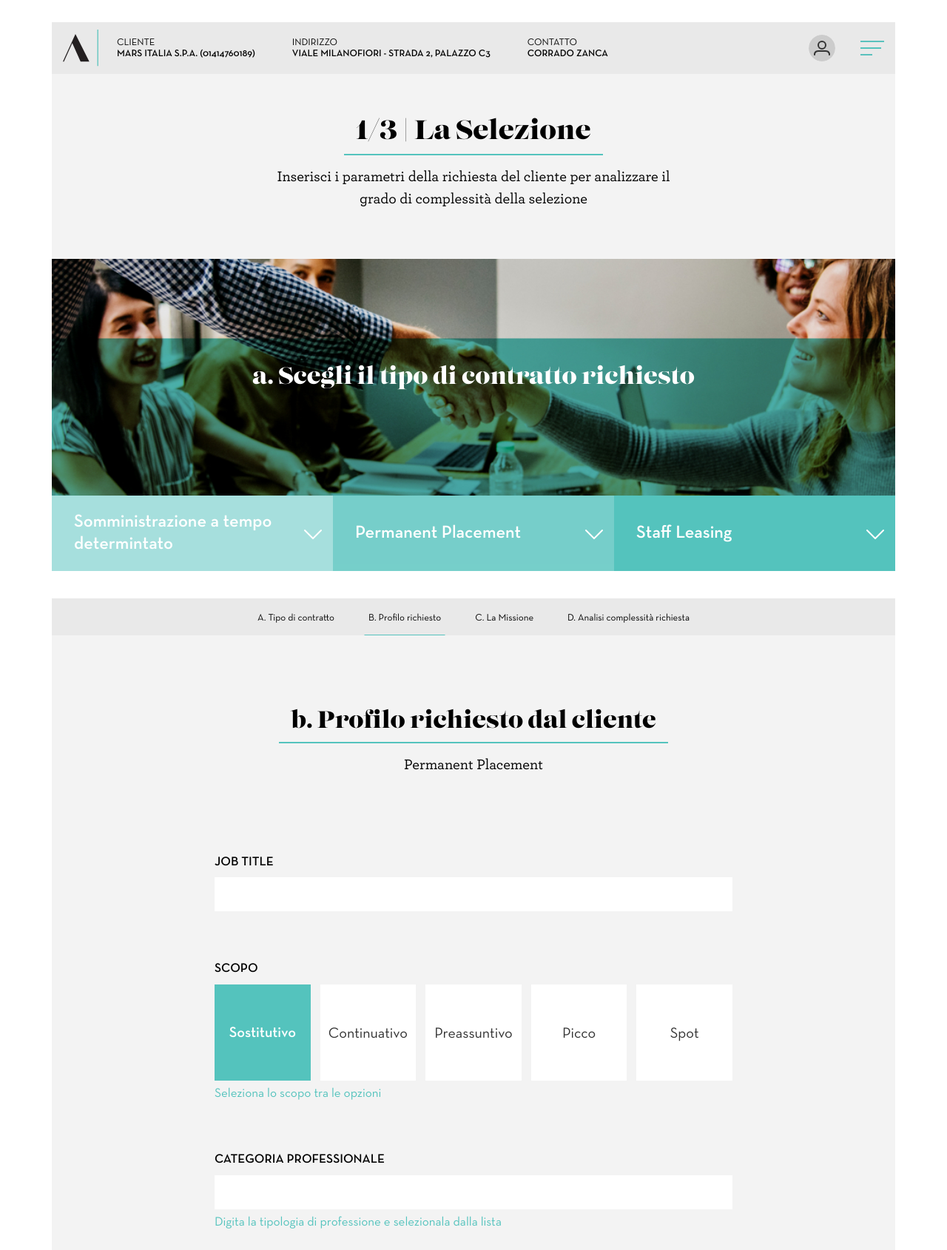
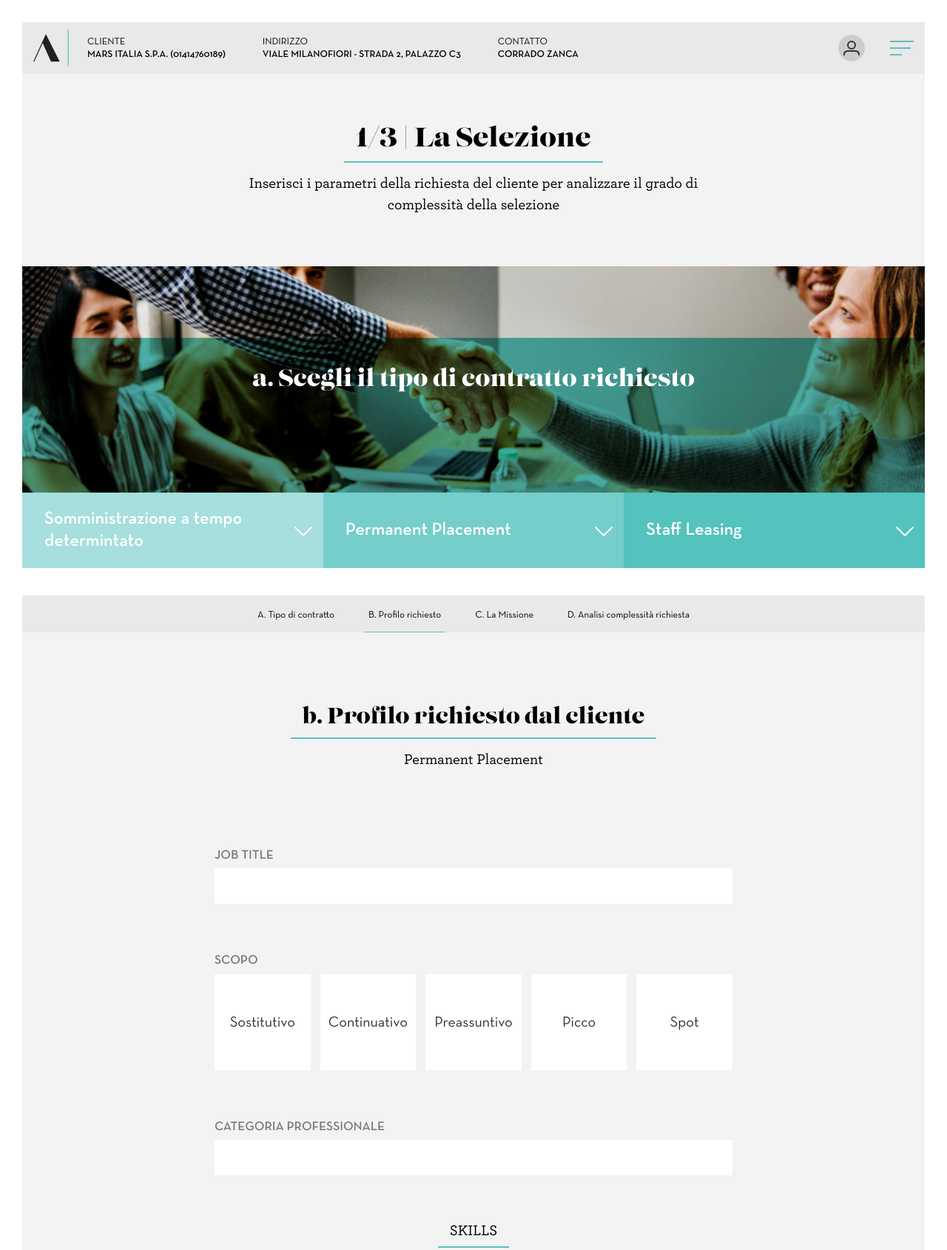
Before and after one commit to foria/adecco, a website: page app/index.html in a window 1280 px wide. Shown: the top 1690 px of the page at 74% size. Drawn offline with nearby package versions, Linux system fonts and the light colour scheme; files that its build step writes are made by us from their sources; files whose address does not match are found by name.

Commit message:
moved to bootstrap 3, header fixed, 100% height of 1st section

```diff
--- a/app/index.html
+++ b/app/index.html
@@ -8,15 +8,17 @@
     <title>ADECCO</title>
     <!-- Place favicon.ico in the root directory -->
 
+    <link rel="stylesheet" href="styles/bootstrap.min.css">
+
     <!-- build:css styles/main.css -->
     <link rel="stylesheet" href="styles/main.css">
     <!-- endbuild -->
   </head>
   <body>
-    <header class="container d-flex align-items-center">
+    <header>
       <a class="logo" hre="#"><img src="img/monogram.svg"></a>
 
-      <dl class="client-meta d-flex justify-content-between">
+      <dl class="client-meta">
         <div>
           <dt>Cliente</dt>
           <dd>Mars Italia S.p.A. (01414760189)</dd>
@@ -36,11 +38,13 @@
       <button class="hamburger">Menu<span></span></button>
     </header>
 
-    <main class="container">
+    <main>
 
       <section class="page-title">
-        <h1 class="title-w-sep">1/3  | La Selezione</h1>
-        <p>Inserisci i parametri della richiesta del cliente per analizzare il  grado di complessità della selezione</p>
+        <hgroup>
+          <h1 class="title-w-sep">1/3  | La Selezione</h1>
+          <p>Inserisci i parametri della richiesta del cliente per analizzare il  grado di complessità della selezione</p>
+        </hgroup>
       </section>
 
       <section class="page-banner">
@@ -86,7 +90,7 @@
 
               <div class="form-radio-group">
                 <div class="form-check form-check-inline">
-                  <input class="form-check-input" type="radio" name="scopo" id="scopo1" value="Sostitutivo" checked>
+                  <input class="form-check-input" type="radio" name="scopo" id="scopo1" value="Sostitutivo">
                   <label class="form-check-label" for="scopo1">Sostitutivo</label>
                 </div>
                 <div class="form-check form-check-inline">
@@ -185,7 +189,7 @@
 
               <div class="form-radio-group">
                 <div class="form-check form-check-inline">
-                  <input class="form-check-input" type="radio" name="disponibilita" id="disponibilita1" value="Sostitutivo" checked>
+                  <input class="form-check-input" type="radio" name="disponibilita" id="disponibilita1" value="Sostitutivo">
                   <label class="form-check-label" for="disponibilita1">Abbondanti</label>
                 </div>
                 <div class="form-check form-check-inline">
@@ -255,9 +259,12 @@
       </nav>
 
     </main>
+
+    <hr class="border top">
+    <hr class="border bottom">
     <!-- build:js scripts/vendor.js -->
     <script type="text/javascript" src="/node_modules/jquery/dist/jquery.min.js"></script>
-    <script type="text/javascript" src="/node_modules/bootstrap/dist/js/bootstrap.min.js"></script>
+    <!-- <script type="text/javascript" src="/node_modules/bootstrap/dist/js/bootstrap.min.js"></script> -->
     <!-- endbuild -->
     <!-- build:js scripts/main.js -->
     <script src="scripts/main.js"></script>
--- a/app/scripts/main.js
+++ b/app/scripts/main.js
@@ -5,4 +5,19 @@ $(document).ready(function(){
         $(this).parent().remove();
     } )
 
+    $('input, textarea').focus(function() {
+        $(this).parents('.form-group').addClass('onfocus');
+    });
+
+    $('input[type="radio"]').on('click', function() {
+        $(this).parents('.form-group').addClass('onfocus');
+    });
+
+    $('input, textarea').focusout(function() {
+        if($(this).val().length > 0){
+            $(this).parents('.form-group').addClass('filled');
+        }
+        $(this).parents('.form-group').removeClass('onfocus');
+    });
+
 })
--- a/app/styles/_forms.scss
+++ b/app/styles/_forms.scss
@@ -3,11 +3,49 @@ label {
   font-size: 0.850em;
   font-weight: bold;
   text-transform: uppercase;
+  opacity: 0.5;
 }
 
 .form-group {
   text-align: left;
   margin: 60px 0;
+
+  small {
+    display: none;
+  }
+
+  &.onfocus {
+    > label {
+      color: $primary;
+      opacity: 1;
+    }
+
+    small {
+      display: block;
+    }
+  }
+
+  &.filled {
+    > label {
+      color: black;
+      opacity: 1;
+    }
+  }
+}
+
+.form-control {
+  border: 2px solid transparent;
+  height: 48px;
+  border-radius: 0;
+  box-shadow: none;
+  font-size: $font-size-base;
+  font-weight: bold;
+
+  &:focus {
+    border-color: $primary;
+    outline: 0;
+    box-shadow: none;
+  }
 }
 
 .form-radio-group {
@@ -29,7 +67,7 @@ label {
       opacity: 0.8;
       vertical-align: middle;
       text-align: center;
-      font-size: 1.250rem;
+      font-size: $font-size-base;
       cursor: pointer;
       text-transform: none;
       font-weight: normal;
@@ -45,6 +83,10 @@ label {
         color: white;
         font-weight: bold;
       }
+
+      &:focus {
+        // color: red;
+      }
     }
   }
 }
--- a/app/styles/_global.scss
+++ b/app/styles/_global.scss
@@ -1,8 +1,28 @@
 
 body {
-    padding: 30px;
-    //padding-bottom: 500px // for dev use
+    padding: 100px 30px 30px;
+    //padding-bottom: 500px; // for dev use
 }
+
+hr.border {
+    position: fixed;
+    width: 100%;
+    height: 30px;
+    background-color: white;
+    margin: 0;
+    padding: 0;
+    border: none;
+    z-index: 1;
+
+    &.top {
+        top: 0;
+    }
+
+    &.bottom {
+        bottom: 0;
+    }
+}
+
 
 .title-w-sep {
     display: inline-block;
@@ -12,6 +32,10 @@ body {
     border-bottom: 2px solid $primary;
 }
 
+.container {
+    width: 100%;
+}
+
 main.container {
     padding: 0;
 }
@@ -19,10 +43,18 @@ main.container {
 
 // PAGE TITLE
 .page-title {
-    height: 250px;
-    padding-top: 60px;
+    height: calc(45vh - 100px);
+    min-height: 250px;
     text-align: center;
     background-color: $gray-100;
+    position: relative;
+
+    hgroup {
+        position: absolute;
+        top: 50%;
+        transform: translatey(-50%);
+        width: 100%;
+    }
 
     p {
         max-width: 50%;
@@ -39,13 +71,17 @@ main.container {
 .banner-selezione {
     position: relative;
     margin-bottom: 0;
+    height: calc(54.5vh - 130px);
+    min-height: 275px;
 
     img {
         width: 100%;
+        object-fit: cover;
     }
 
     figcaption {
         @extend h2;
+        font-size: 32px;
         color: white;
         position: absolute;
         width: 100%;
@@ -58,9 +94,11 @@ main.container {
 .alt-nav {
     ul {
         display: table;
+        width: 100%;
         margin: 0;
         padding: 0;
         list-style: none;
+        //border-bottom: 1px solid red;
 
         li {
             display: table-cell;
@@ -124,6 +162,8 @@ main.container {
         list-style: none;
         margin: 0;
         padding: 0;
+        display: flex;
+        justify-content: center;
 
         li {
             margin: 0 17px;
--- a/app/styles/_header.scss
+++ b/app/styles/_header.scss
@@ -1,8 +1,14 @@
 
 header {
     background-color: $gray-200;
-    padding-top: 10px;
-    padding-bottom: 10px;
+    padding: 10px 15px;
+    display: flex;
+    align-items: center;
+    position: fixed;
+    top: 30px;
+    left: 30px;
+    width: calc(100% - 60px);
+    z-index: 9999;
 }
 
 .logo {
@@ -17,6 +23,8 @@ header {
     font-size: 0.650em;
     line-height: 1.2;
     margin-bottom: 0;
+    display: flex;
+    justify-content: space-between;
 
     > div {
         margin: 0 25px;
@@ -34,6 +42,10 @@ header {
         margin-bottom: 0;
         font-weight: bold;
     }
+}
+
+.user-status {
+  margin-left: auto;
 }
 
 .user-avatar {
--- a/app/styles/_tagsinput.scss
+++ b/app/styles/_tagsinput.scss
@@ -10,13 +10,15 @@
     margin-right: 15px;
     color: white;
     background-color: $primary;
-    padding-left: 21px;
+    padding: 0 9px 0 21px;
+    line-height: 32px;
+    border-radius: 10rem;
 
     [data-role="remove"] {
         margin: -3px 5px 0 17px;
         cursor: pointer;
         font-family: "Helvetica Neue",Helvetica,Arial,sans-serif;
-        font-size: 1.2rem;
+        font-size: 20px;
         margin-top: -3px;
         display: inline-block;
         line-height: 32px;
--- a/app/styles/_typography.scss
+++ b/app/styles/_typography.scss
@@ -1,3 +1,9 @@
+
+body {
+    font-size: $font-size-base;
+    font-family: $font-family-sans-serif;
+    color: $body-color;
+}
 
 p {
   font-family: $font-family-serif;
@@ -9,7 +15,17 @@ h2 {
 }
 
 h6 {
+  font-family: $font-family-serif;
   text-transform: uppercase;
+  font-size: $font-size-base;
+}
+
+.text-muted {
+    color: $primary;
+}
+
+.badge {
+    font-size: 15px;
 }
 
 .the-arrow {
--- a/app/styles/_vars.scss
+++ b/app/styles/_vars.scss
@@ -2,31 +2,31 @@
 $font-family-sans-serif: "NeutraBook", -apple-system, BlinkMacSystemFont, "Segoe UI", Roboto, "Helvetica Neue", Arial, "Noto Sans", sans-serif, "Apple Color Emoji", "Segoe UI Emoji", "Segoe UI Symbol", "Noto Color Emoji";
 $font-family-serif: 'Archer', "Times New Roman", serif;
 $font-family-serif-2: "Lust", "Times New Roman", serif;
-$font-size-base: 1.250rem;
+$font-size-base: 20px;
 
-$h1-font-size: $font-size-base * 1.8;
-$h2-font-size: $font-size-base * 1.6;
+// $h1-font-size: $font-size-base * 1.8;
+// $h2-font-size: $font-size-base * 1.6;
 
 $small-font-size: 85%;
 
 //Main colors
 $primary: #54c3bd;
+$body-color: #000;
 
 $gray-100: #f3f3f3;
 $gray-200: #e9e9e9;
 
-$body-color: #000;
 
-$border-radius: 0;
+// $border-radius: 0;
 
-$input-color: #000;
-$input-btn-border-width: 2px;
-$input-border-color: #fff;
-$input-focus-border-color: $primary;
-$input-box-shadow: none;
-$input-focus-box-shadow: none;
+// $input-color: #000;
+// $input-btn-border-width: 2px;
+// $input-border-color: #fff;
+// $input-focus-border-color: $primary;
+// $input-box-shadow: none;
+// $input-focus-box-shadow: none;
 
-$text-muted: $primary;
+// $text-muted: $primary;
 
 $container-max-widths: (
   sm: 540px,
--- a/app/styles/main.scss
+++ b/app/styles/main.scss
@@ -2,7 +2,7 @@
 @import "fonts";
 @import "vars";
 
-@import "node_modules/bootstrap/scss/bootstrap";
+//@import "node_modules/bootstrap/scss/bootstrap";
 
 @import "typography";
 @import "forms";
--- a/package.json
+++ b/package.json
@@ -4,9 +4,8 @@
     "node": ">=4"
   },
   "dependencies": {
-    "bootstrap": "^4.1.3",
-    "jquery": "^3.3.1",
-    "popper.js": "^1.14.6"
+    "bootstrap": "^3.3.7",
+    "jquery": "^3.4.0"
   },
   "devDependencies": {
     "@babel/core": "^7.1.2",
```
Also changed, not shown: app/styles/bootstrap.min.css (added), dist/index.html, dist/scripts/main.js, dist/scripts/vendor.js, dist/styles/bootstrap.min.css (added), dist/styles/main.css, 1 other file.
